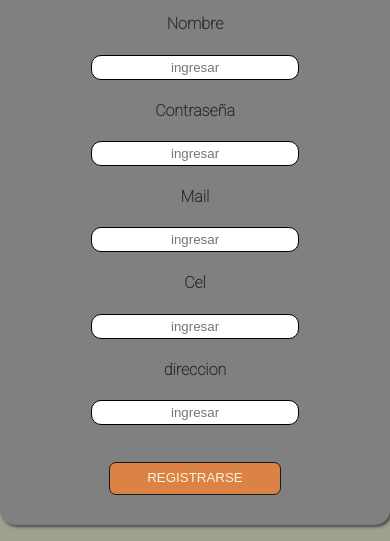
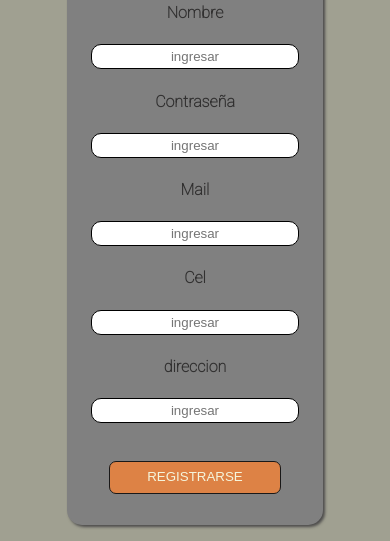
Before and after one commit to Lucastorre/SacroCafe, a plain HTML site: page pages/registrarse.html in a window 390 px wide. Shown: the part 414-955 px from the top of the page. Drawn offline with nearby package versions, Linux system fonts and the light colour scheme.

Commit message:
arreglo en registro resposive

```diff
--- a/css/estilos.css
+++ b/css/estilos.css
@@ -379,8 +379,8 @@ a.active{
 }
 
 .gif {
-    width: 30% auto;
-    height: 40% auto;
+    width:  auto;
+    height: 26rem;
     border: 0px solid;
     border-radius: 10px;
     box-shadow: 5px 5px 10px rgb(117, 115, 115);
@@ -525,9 +525,11 @@ a.active{
 }
 
 /*/REGISTRARSE/*/
-.formularioUsuario {
+form{
     display: flex;
     align-items: center;
+    flex-direction: column;
+    width: auto;
 
 
 
@@ -547,7 +549,7 @@ a.active{
     background-color: #f38f4d;
     border: 2px grey solid;
     border-radius: 15px;
-    margin-left: 33%;
+
     box-shadow: 2px 2px 3px rgb(76, 75, 75);
 }
 
@@ -630,8 +632,9 @@ iframe {
     .formulario{
         background-color: gray;
         margin: 5% 0% 5% 0%;
-        width: 100%;
+        width: auto;
     }
+
     header{
         display: flex;
         flex-direction: column;
@@ -721,4 +724,11 @@ iframe {
         width: 100%;
 
     }
+    form{
+        display: flex;
+        flex-direction: column;
+        align-items: center;
+
+        width: auto;
+    }
 }
```
Also changed, not shown: pages/registrarse.html (+7 -15 lines).
